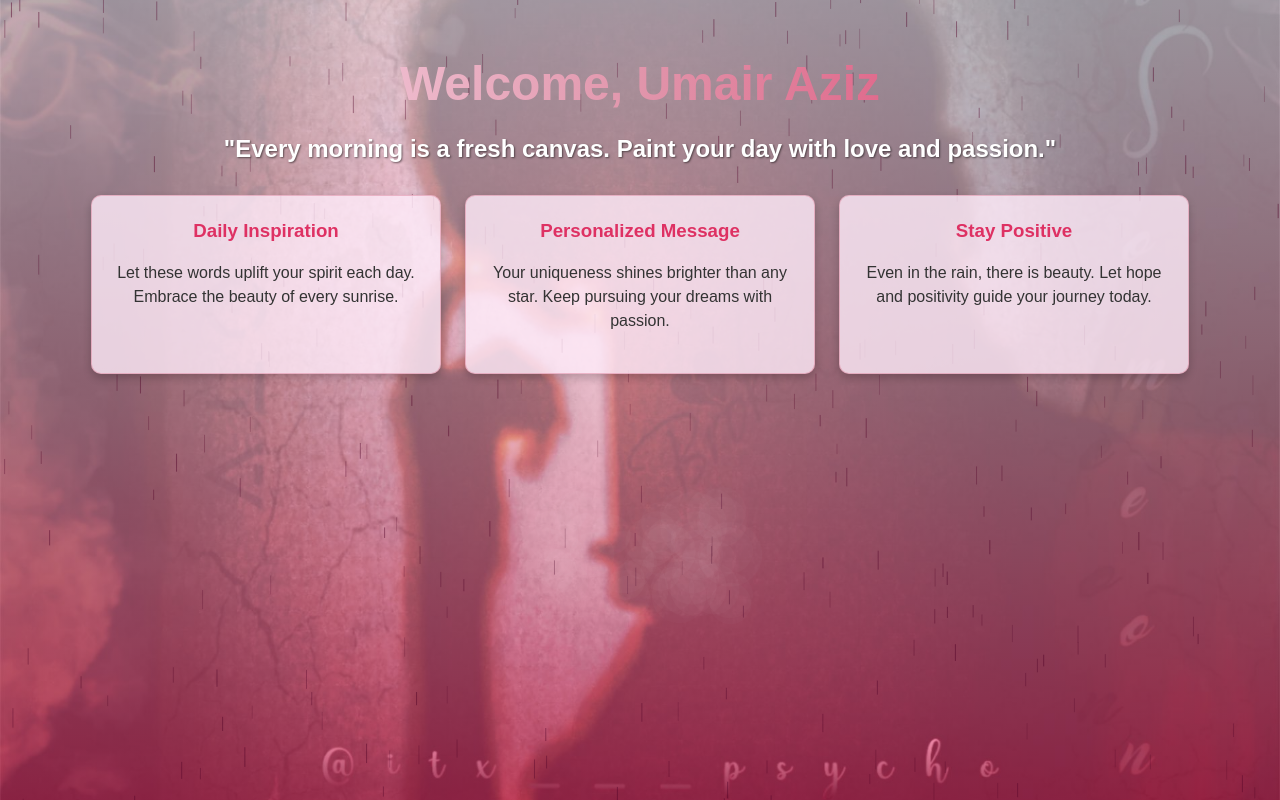
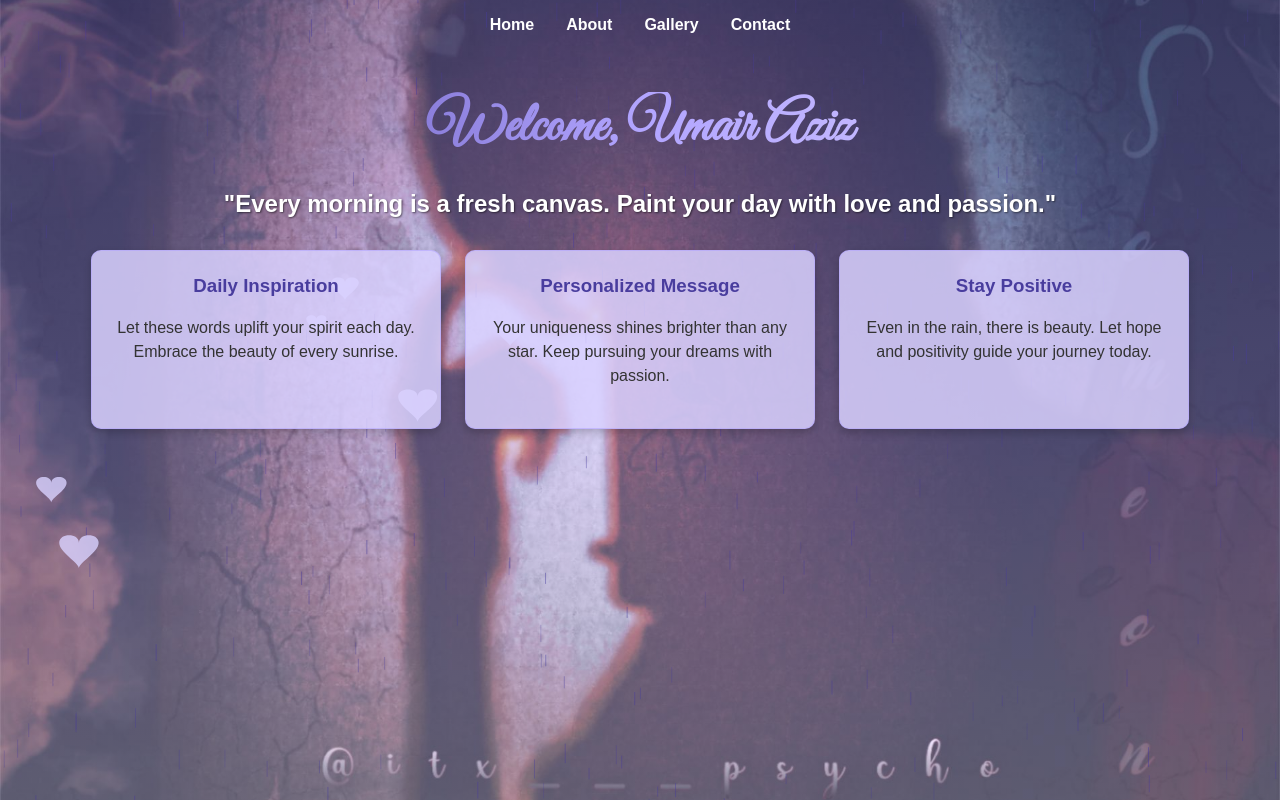
Before and after one commit to Umair-khan001/lab, a Flask app: page / in a window 1280 px wide. Run offline with Flask 3, Linux system fonts and the light colour scheme.

Commit message:
Updated themes and UI design

```diff
--- a/templates/index.html
+++ b/templates/index.html
@@ -1,9 +1,12 @@
 <!DOCTYPE html>
 <html lang="en">
 <head>
-  <meta charset="UTF-8" />
-  <meta name="viewport" content="width=device-width, initial-scale=1" />
+  <meta charset="UTF-8">
+  <meta name="viewport" content="width=device-width, initial-scale=1">
   <title>Welcome, Umair Aziz</title>
+  <!-- Google Fonts for an elegant look -->
+  <!-- <link href="https://fonts.googleapis.com/css2?family=Montserrat:wght@400;700&family=Playfair+Display:wght@700&display=swap" rel="stylesheet"> -->
+  <link href="https://fonts.googleapis.com/css2?family=Great+Vibes&display=swap" rel="stylesheet" />
   <style>
     /* Reset & Base Styles */
     html, body {
@@ -11,7 +14,8 @@
       padding: 0;
       overflow-x: hidden;
       height: 100%;
-      font-family: 'Arial', sans-serif;
+      font-family: 'Montserrat', sans-serif;
+      /* font-family: 'Great Vibes', cursive; */
     }
     /* Background Image Container */
     .bg-container {
@@ -20,40 +24,67 @@
       left: 0;
       width: 100%;
       height: 100%;
-      background: url('templates/your-background-image.jpg') no-repeat center center;
+      background: url('your-background-image.jpg') no-repeat center center;
       background-size: cover;
       z-index: 0;
     }
-    /* Gradient Overlay matching the theme colors */
+    /* Gradient Overlay (subtle for a sexy, elegant vibe) */
     .gradient-overlay {
       position: fixed;
       top: 0;
       left: 0;
       width: 100%;
       height: 100%;
-      /* The gradient uses your colors (#FFEDFA, #E195AB, #DE3163) with transparency */
       background: linear-gradient(
         to bottom,
-        rgba(255, 237, 250, 0.6),
-        rgba(225, 149, 171, 0.6),
-        rgba(222, 49, 99, 0.6)
+        rgba(133, 122, 215, 0.4),
+        rgba(178, 165, 255, 0.4),
+        rgba(218, 210, 255, 0.4)
       );
-      z-index: 0;
+      z-index: 1;
     }
     /* Canvas for animated effects */
     #canvas {
       position: fixed;
       top: 0;
       left: 0;
-      z-index: 1;
-      pointer-events: none; /* Allow clicks to pass through */
+      z-index: 2;
+      pointer-events: none;
+    }
+    /* Navbar Styling */
+    .navbar {
+      width: 100%;
+      padding: 1rem 0;
+      position: absolute;
+      top: 0;
+      left: 0;
+      z-index: 3;
+      text-align: center;
+    }
+    .navbar ul {
+      list-style: none;
+      margin: 0;
+      padding: 0;
+      display: inline-flex;
+    }
+    .navbar li {
+      margin: 0 1rem;
+    }
+    .navbar a {
+      text-decoration: none;
+      color: #fff;
+      font-weight: 700;
+      transition: color 0.3s;
+    }
+    .navbar a:hover {
+      color: #B2A5FF;
     }
     /* Main content overlay */
     .content {
       position: relative;
-      z-index: 2;
+      z-index: 4;
       text-align: center;
-      padding: 2rem;
+      padding: 4rem 2rem 2rem;
       color: #fff;
     }
     /* Intro Section */
@@ -61,11 +92,13 @@
       margin-bottom: 2rem;
     }
     h1 {
-      font-size: 3em;
+      /* font-family: 'Playfair Display', serif; */
+      font-family: 'Great Vibes', cursive;
+      font-size: 3.5em;
       margin: 0.5em;
-      background: linear-gradient(to right, #FFEDFA, #E195AB, #DE3163);
+      background: linear-gradient(to right, #493D9E, #B2A5FF, #DAD2FF);
       -webkit-background-clip: text;
-      background-clip:none;
+      background-clip: none;
       -webkit-text-fill-color: transparent;
       animation: fadeIn 2s ease-in-out;
     }
@@ -86,17 +119,17 @@
     }
     /* Individual Card Styles */
     .card {
-      background: rgba(255, 237, 250, 0.8); /* Light pastel with slight transparency */
-      border: 1px solid rgba(225, 149, 171, 0.6);
+      background: rgba(218, 210, 255, 0.85);
+      border: 1px solid rgba(178, 165, 255, 0.6);
       border-radius: 10px;
       padding: 1.5rem;
       width: 300px;
       box-shadow: 0 4px 8px rgba(0, 0, 0, 0.2);
-      transition: transform 0.3s, box-shadow 0.3s;
+      transition: transform 0.3s, box-shadow 0.3s, background 0.3s;
     }
     .card h3 {
       margin-top: 0;
-      color: #DE3163;
+      color: #493D9E;
     }
     .card p {
       color: #333;
@@ -105,6 +138,7 @@
     .card:hover {
       transform: translateY(-5px);
       box-shadow: 0 8px 16px rgba(0, 0, 0, 0.3);
+      background: rgba(218, 210, 255, 1);
     }
     /* Fade-in Animation */
     @keyframes fadeIn {
@@ -124,10 +158,17 @@
   <div class="bg-container"></div>
   <!-- Gradient Overlay -->
   <div class="gradient-overlay"></div>
-
-  <!-- Canvas for animated raindrops & smoke -->
+  <!-- Canvas for animated raindrops & hearts -->
   <canvas id="canvas"></canvas>
-
+  <!-- Navbar -->
+  <nav class="navbar">
+    <ul>
+      <li><a href="#">Home</a></li>
+      <li><a href="#">About</a></li>
+      <li><a href="#">Gallery</a></li>
+      <li><a href="#">Contact</a></li>
+    </ul>
+  </nav>
   <!-- Main Content -->
   <div class="content">
     <div class="intro">
@@ -171,32 +212,46 @@
       });
     }
 
-    // ----------- SMOKE EFFECT -----------
-    const smokeParticles = [];
-    const numSmokeParticles = 50;
-    for (let i = 0; i < numSmokeParticles; i++) {
-      smokeParticles.push({
-        x: canvas.width / 2,
-        y: canvas.height - 100,
-        radius: 5 + Math.random() * 10,
-        speedX: (Math.random() - 0.5) * 2,
-        speedY: -1 - Math.random(),
-        opacity: 0.5,
-        growth: 0.1 + Math.random() * 0.1
+    // ----------- HEARTS EFFECT -----------
+    const hearts = [];
+    const numHearts = 6;
+    for (let i = 0; i < numHearts; i++) {
+      hearts.push({
+        x: Math.random() * canvas.width,
+        y: canvas.height + Math.random() * 100,
+        size: 10 + Math.random() * 10,
+        speed: 0.5 + Math.random() * 1,
+        angle: Math.random() * Math.PI * 2,
+        angularSpeed: (Math.random() - 0.5) * 0.05
       });
+    }
+
+    // Function to draw a heart shape
+    function drawHeart(ctx, x, y, size, color) {
+      ctx.save();
+      ctx.translate(x, y);
+      ctx.beginPath();
+      ctx.moveTo(0, 0);
+      ctx.bezierCurveTo(0, -size/2, -size, -size/2, -size, 0);
+      ctx.bezierCurveTo(-size, size/2, 0, size, 0, size * 1.3);
+      ctx.bezierCurveTo(0, size, size, size/2, size, 0);
+      ctx.bezierCurveTo(size, -size/2, 0, -size/2, 0, 0);
+      ctx.closePath();
+      ctx.fillStyle = color;
+      ctx.fill();
+      ctx.restore();
     }
 
     // ----------- ANIMATION LOOP -----------
     function animate() {
-      // Clear the canvas (transparent so the bg image and overlay show through)
       ctx.clearRect(0, 0, canvas.width, canvas.height);
 
-      // Draw raindrops with a contrasting tone
+      // Draw raindrops
       for (let drop of raindrops) {
         ctx.beginPath();
         ctx.moveTo(drop.x, drop.y);
         ctx.lineTo(drop.x, drop.y + drop.length);
-        ctx.strokeStyle = `rgba(80, 0, 40, ${drop.opacity})`;
+        ctx.strokeStyle = `rgba(73, 61, 158, ${drop.opacity})`;
         ctx.lineWidth = 1;
         ctx.stroke();
         drop.y += drop.speed;
@@ -206,28 +261,18 @@
         }
       }
 
-      // Draw smoke particles with a soft hue
-      for (let particle of smokeParticles) {
-        ctx.beginPath();
-        ctx.arc(particle.x, particle.y, particle.radius, 0, Math.PI * 2);
-        ctx.fillStyle = `rgba(255, 230, 240, ${particle.opacity})`;
-        ctx.fill();
-
-        // Update smoke particle properties
-        particle.x += particle.speedX;
-        particle.y += particle.speedY;
-        particle.radius += particle.growth;
-        particle.opacity -= 0.005;
-        if (particle.opacity <= 0) {
-          // Reset the particle to start near the bottom center
-          particle.x = canvas.width / 2;
-          particle.y = canvas.height - 100;
-          particle.radius = 5 + Math.random() * 10;
-          particle.opacity = 0.5;
-          particle.speedX = (Math.random() - 0.5) * 2;
-          particle.speedY = -1 - Math.random();
+      // Draw hearts
+      for (let heart of hearts) {
+        drawHeart(ctx, heart.x, heart.y, heart.size, "rgba(218, 210, 255, 0.8)");
+        heart.y -= heart.speed;
+        heart.x += Math.sin(heart.angle) * 0.5;
+        heart.angle += heart.angularSpeed;
+        if (heart.y < -heart.size * 1.3) {
+          heart.y = canvas.height + heart.size;
+          heart.x = Math.random() * canvas.width;
         }
       }
+
       requestAnimationFrame(animate);
     }
     animate();
```
